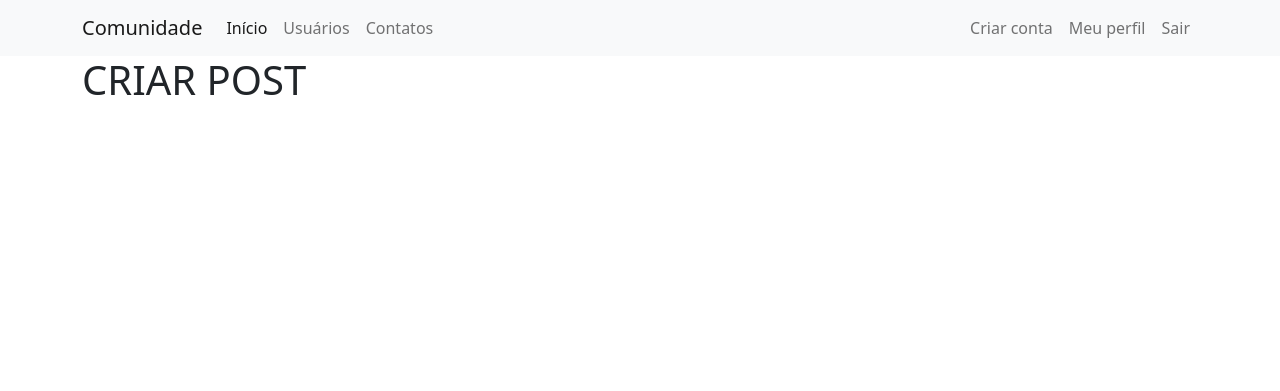
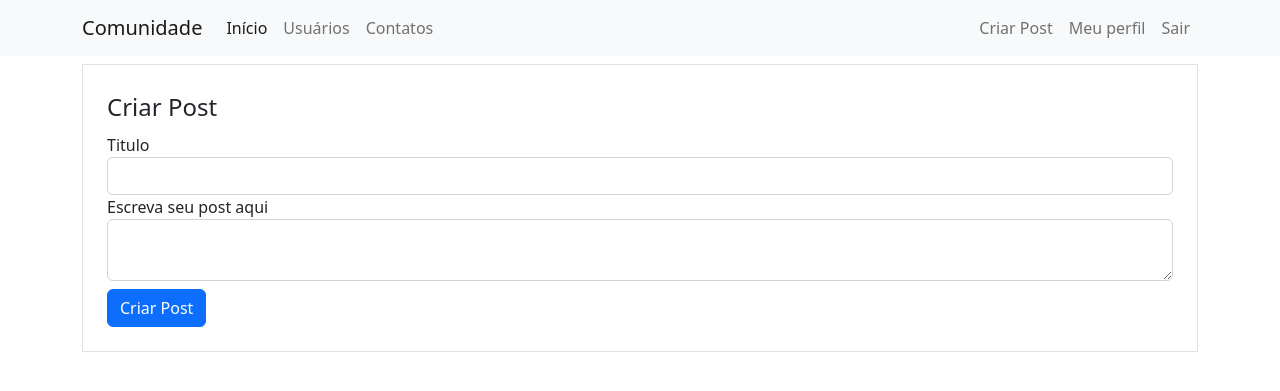
Before and after one commit to mouraribeiro/ProjetoFlask, a Flask app: page /post/criar in a window 1280 px wide. Shown: the top 391 px of the page. Run offline with Flask 2, Linux system fonts and the light colour scheme; a user stored in the database is signed in; some libraries are stand-ins or nearby versions.

Commit message:
post na home

```diff
--- a/comunidade/forms.py
+++ b/comunidade/forms.py
@@ -1,6 +1,6 @@
 from flask_wtf import FlaskForm
 from flask_wtf.file import FileField, FileAllowed
-from wtforms import StringField, PasswordField, SubmitField, BooleanField
+from wtforms import StringField, PasswordField, SubmitField, BooleanField, TextAreaField
 from wtforms.validators import DataRequired, Length, Email, EqualTo, ValidationError
 from comunidade.models import Usuario
 from flask_login import current_user
@@ -41,3 +41,9 @@ class FormEditarPerfil(FlaskForm):
             usuario = Usuario.query.filter_by(email=email.data).first()
             if usuario:
                 raise ValidationError('Já existe um usuário com esse email.Cadastre um email diferente.')
+
+
+class FormCriarPost(FlaskForm):
+    titulo = StringField('Titulo', validators=[DataRequired(), Length(2, 140)])
+    corpo = TextAreaField('Escreva seu post aqui', validators=[DataRequired()])
+    botao_submit = SubmitField('Criar Post')
--- a/comunidade/routes.py
+++ b/comunidade/routes.py
@@ -1,18 +1,17 @@
 from flask import render_template, request, redirect, url_for, flash
 from comunidade import app, database, bcrypt
-from comunidade.forms import FormLogin, FormCriarConta, FormEditarPerfil
-from comunidade.models import Usuario
+from comunidade.forms import FormLogin, FormCriarConta, FormEditarPerfil, FormCriarPost
+from comunidade.models import Usuario, Post
 from flask_login import login_user, logout_user, current_user, login_required
 import secrets
 import os
 from PIL import Image
 
 
-
-
 @app.route('/')
 def home():
-    return render_template('home.html')
+    posts = Post.query.order_by(Post.id.desc())
+    return render_template('home.html', posts=posts)
 
 
 @app.route('/contato')
@@ -67,10 +66,17 @@ def perfil():
     return render_template('perfil.html', foto_perfil=foto_perfil)
 
 
-@app.route('/post/criar')
+@app.route('/post/criar', methods=['GET', 'POST'])
 @login_required
 def criar_post():
-    return render_template('criarpost.html')
+    form = FormCriarPost()
+    if form.validate_on_submit():
+        post = Post(titulo=form.titulo.data, corpo=form.corpo.data, autor=current_user)
+        database.session.add(post)
+        database.session.commit()
+        flash('Post Criado com Sucesso', 'alert-success')
+        return redirect(url_for('home'))
+    return render_template('criarpost.html', form=form)
 
 
 def salvar_imagem(imagem):
@@ -84,8 +90,9 @@ def salvar_imagem(imagem):
     imagem_reduzida.save(caminho_completo)
     return nome_arquivo
 
+
 def atualizar_cursos(form):
-    lista_cursos =[]
+    lista_cursos = []
     for campo in form:
         if 'curso_' in campo.name:
             if campo.data:
--- a/comunidade/static/main.css
+++ b/comunidade/static/main.css
@@ -37,3 +37,6 @@
 .number3{
   font-weight:500;
 }
+
+.meupost{
+ background: #f2f5f8}
--- a/comunidade/templates/criarpost.html
+++ b/comunidade/templates/criarpost.html
@@ -1,11 +1,43 @@
 {% extends 'base.html' %}
 
 {% block content %}
-
 <div class="container">
-    <h1>CRIAR POST</h1>
+    <div class="row">
+        <div class="col">
+            <form method="POST" action="" class="border p-4 mt-2">
+                {{ form.csrf_token }}
+                <legend>Criar Post</legend>
+                <fieldset>
+                    <div class="form-group">
+                        {{ form.titulo.label(class="form-control-label") }}
+                        {% if form.titulo.errors %}
+                        {{ form.titulo(class="form-control is-invalid") }}
+                        <div class="invalid-feedback">
+                            {% for erro in form.titulo.errors %}
+                            {{ erro }}
+                            {% endfor %}
+                        </div>
+                        {% else %}
+                        {{ form.titulo(class="form-control") }}
+                        {% endif %}
+                    </div>
+                    <div class="form-group">
+                        {{ form.corpo.label(class="form-control-label") }}
+                        {% if form.corpo.errors %}
+                        {{ form.corpo(class="form-control is-invalid") }}
+                        <div class="invalid-feedback">
+                            {% for erro in form.corpo.errors %}
+                            {{ erro }}
+                            {% endfor %}
+                        </div>
+                        {% else %}
+                        {{ form.corpo(class="form-control") }}
+                        {% endif %}
+                    </div>
+                </fieldset>
+                {{ form.botao_submit(class="btn btn-primary mt-2") }}
+            </form>
+        </div>
+    </div>
 </div>
-
-
-
 {% endblock %}
--- a/comunidade/templates/navbar.html
+++ b/comunidade/templates/navbar.html
@@ -21,7 +21,7 @@
             <ul class=" d-flex navbar-nav">
                 {% if current_user.is_authenticated %}
                     <li class="nav-item">
-                        <a class="nav-link" href="{{url_for ('criar_post')}}">Criar conta</a>
+                        <a class="nav-link" href="{{url_for ('criar_post')}}">Criar Post</a>
                     </li>
                     <li class="nav-item">
                         <a class="nav-link" href="{{url_for ('perfil')}}">Meu perfil</a>
```
Also changed, not shown: comunidade/templates/home.html (+24 -3 lines), instance/comunidade.db.
